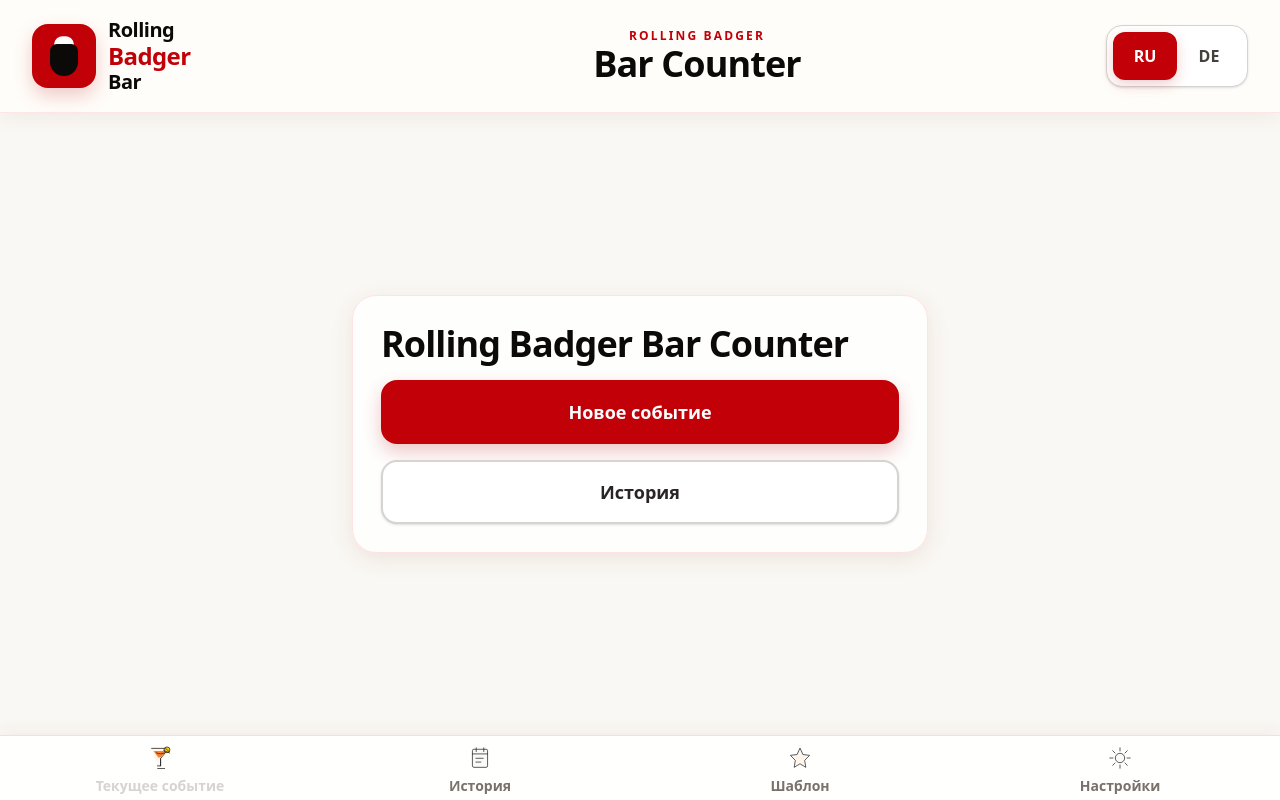
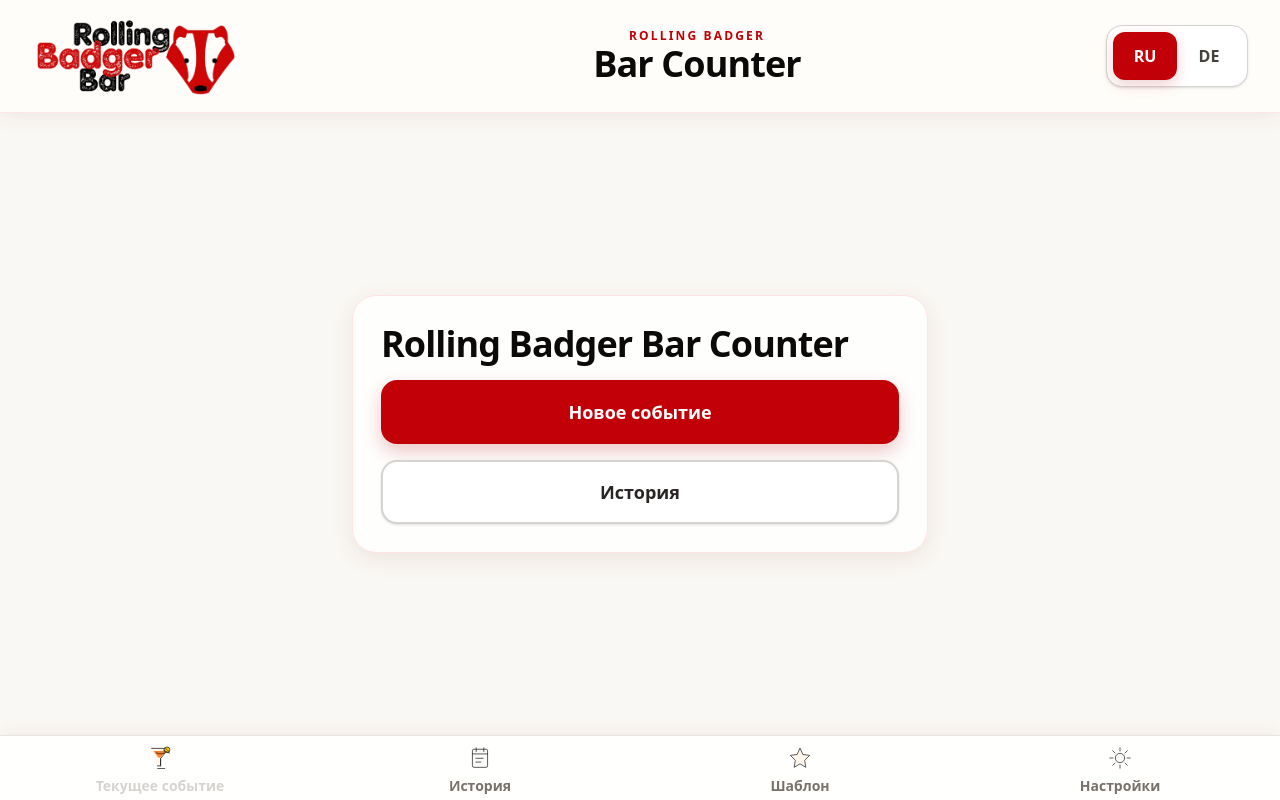
Before and after one commit to alexv-mc2/bar-counter-pwa, a Next.js app: page / in a window 1280 px wide. Built offline with nearby package versions, Linux system fonts and the light colour scheme.

Commit message:
Polish queue actions and add brand logo

```diff
--- a/src/app/globals.css
+++ b/src/app/globals.css
@@ -20,14 +20,14 @@
   cursor: not-allowed;
 }
 
-@keyframes rbbc-queue-badge-pulse {
+@keyframes rbbc-queue-badge-breathe {
   0% {
     transform: scale(1);
     box-shadow: 0 4px 10px rgba(185, 28, 28, 0.3);
   }
-  35% {
-    transform: scale(1.18);
-    box-shadow: 0 0 0 8px rgba(220, 38, 38, 0.16), 0 8px 18px rgba(185, 28, 28, 0.28);
+  50% {
+    transform: scale(1.07);
+    box-shadow: 0 0 0 6px rgba(220, 38, 38, 0.12), 0 6px 14px rgba(185, 28, 28, 0.26);
   }
   100% {
     transform: scale(1);
@@ -35,8 +35,8 @@
   }
 }
 
-.rbbc-queue-badge-pulse {
-  animation: rbbc-queue-badge-pulse 800ms ease-out 1;
+.rbbc-queue-badge-active {
+  animation: rbbc-queue-badge-breathe 1800ms ease-in-out infinite;
 }
 
 .rbbc-product-grid {
--- a/src/components/BarCounterApp.tsx
+++ b/src/components/BarCounterApp.tsx
@@ -103,23 +103,14 @@
 
 function RollingBadgerLogo() {
   return (
-    <div
-      className="flex min-w-36 select-none items-center gap-3 leading-none"
-      aria-label="Rolling Badger Bar"
-    >
-      <span className="relative flex h-16 w-16 items-center justify-center rounded-2xl bg-red-700 text-white shadow-[0_8px_18px_rgba(185,28,28,0.22)]">
-        <span className="absolute top-3 h-7 w-4 rotate-[-18deg] rounded-full bg-white" />
-        <span className="absolute top-3 h-7 w-4 rotate-[18deg] rounded-full bg-white" />
-        <span className="relative mt-2 h-8 w-7 rounded-b-2xl rounded-t-lg bg-stone-950" />
-      </span>
-      <span className="flex flex-col items-start">
-        <span className="text-xl font-black tracking-tight text-stone-950">Rolling</span>
-        <span className="-mt-1 text-2xl font-black tracking-tight text-red-700">
-          Badger
-        </span>
-        <span className="-mt-1 text-xl font-black tracking-tight text-stone-950">Bar</span>
-      </span>
-    </div>
+    // Static public asset is required here so the logo path stays literal.
+    // eslint-disable-next-line @next/next/no-img-element
+    <img
+      src="/brand/rolling-badger-logo.png"
+      alt="Rolling Badger Bar"
+      className="h-16 w-40 select-none object-contain object-left md:h-20 md:w-52"
+      draggable={false}
+    />
   );
 }
 
@@ -1148,6 +1139,7 @@
     if (!activeEvent) return;
     const updated = await serveDrink(activeEvent, buttonId, amount);
     await applyEventUpdate(updated);
+    if (getPendingQueue(updated).total === 0) setQueueOpen(false);
   };
 
   const openResults = async (event: BarEvent) => {
@@ -1444,8 +1436,8 @@
 
       {screen === "event" && activeEvent && (
         <section className="flex min-h-0 flex-1 flex-col overflow-hidden">
-          <div className="flex shrink-0 flex-wrap items-center justify-between gap-3 border-b border-red-100/80 bg-[#fffdfa]/90 px-4 py-3 md:px-8">
-            <div className="flex flex-wrap gap-3">
+          <div className="flex shrink-0 flex-wrap items-center gap-3 border-b border-red-100/80 bg-[#fffdfa]/90 px-4 py-3 md:px-8">
+            <div className="flex w-full flex-wrap items-center gap-3">
               <IconButton
                 icon={<UndoIcon />}
                 variant={undoMode ? "solid" : "outline"}
@@ -1453,12 +1445,23 @@
               >
                 {undoMode ? m.undoMode : m.undo}
               </IconButton>
+              <IconButton icon={<QueueIcon />} variant="outline" onClick={openQueue}>
+                {m.queue}
+                {pendingQueueTotal > 0 ? ` ${pendingQueueTotal}` : ""}
+              </IconButton>
               <IconButton
                 icon={<QueueIcon />}
                 variant={serveMode ? "solid" : "outline"}
                 onClick={toggleServeMode}
               >
                 {serveMode ? m.serveMode : m.serve}
+              </IconButton>
+              <IconButton
+                icon={<BarChartIcon />}
+                variant="outline"
+                onClick={() => void openResults(activeEvent)}
+              >
+                {m.results}
               </IconButton>
               {activeEvent.isActive && (
                 <IconButton
@@ -1469,19 +1472,6 @@
                   {m.closeEvent}
                 </IconButton>
               )}
-            </div>
-            <div className="flex flex-wrap gap-3">
-              <IconButton icon={<QueueIcon />} variant="outline" onClick={openQueue}>
-                {m.queue}
-                {pendingQueueTotal > 0 ? ` ${pendingQueueTotal}` : ""}
-              </IconButton>
-              <IconButton
-                icon={<BarChartIcon />}
-                variant="outline"
-                onClick={() => void openResults(activeEvent)}
-              >
-                {m.results}
-              </IconButton>
               <IconButton
                 icon={<DownloadIcon />}
                 variant="solid"
--- a/src/components/DrinkGridButton.tsx
+++ b/src/components/DrinkGridButton.tsx
@@ -1,6 +1,6 @@
 "use client";
 
-import { useCallback, useEffect, useRef, useState } from "react";
+import { useCallback, useRef } from "react";
 import { DrinkIconView } from "@/lib/ui/icons";
 import { COLOR_CLASSES } from "@/lib/ui/colors";
 import type { DrinkButton } from "@/lib/types";
@@ -50,17 +50,8 @@
   const timerRef = useRef<ReturnType<typeof setTimeout> | null>(null);
   const longPressRef = useRef(false);
   const suppressClickRef = useRef(false);
-  const previousPendingRef = useRef(button.pendingCount);
-  const [attentionKey, setAttentionKey] = useState(0);
   const palette = COLOR_CLASSES[button.color];
   const scale = SCALE_CLASSES[cardScale];
-
-  useEffect(() => {
-    if (button.pendingCount > previousPendingRef.current) {
-      setAttentionKey((current) => current + 1);
-    }
-    previousPendingRef.current = button.pendingCount;
-  }, [button.pendingCount]);
 
   const clearTimer = useCallback(() => {
     if (timerRef.current) {
@@ -132,12 +123,11 @@
       </span>
       {button.pendingCount > 0 && (
         <span
-          key={`${button.id}-${attentionKey}`}
           className={[
             "absolute right-2 top-2 flex items-center justify-center rounded-full font-black shadow-[0_4px_10px_rgba(185,28,28,0.30)]",
             palette.badge,
             scale.badge,
-            attentionKey > 0 ? "rbbc-queue-badge-pulse" : "",
+            "rbbc-queue-badge-active",
           ].join(" ")}
         >
           {button.pendingCount}
```
Also changed, not shown: public/brand/rolling-badger-logo.png (added).
